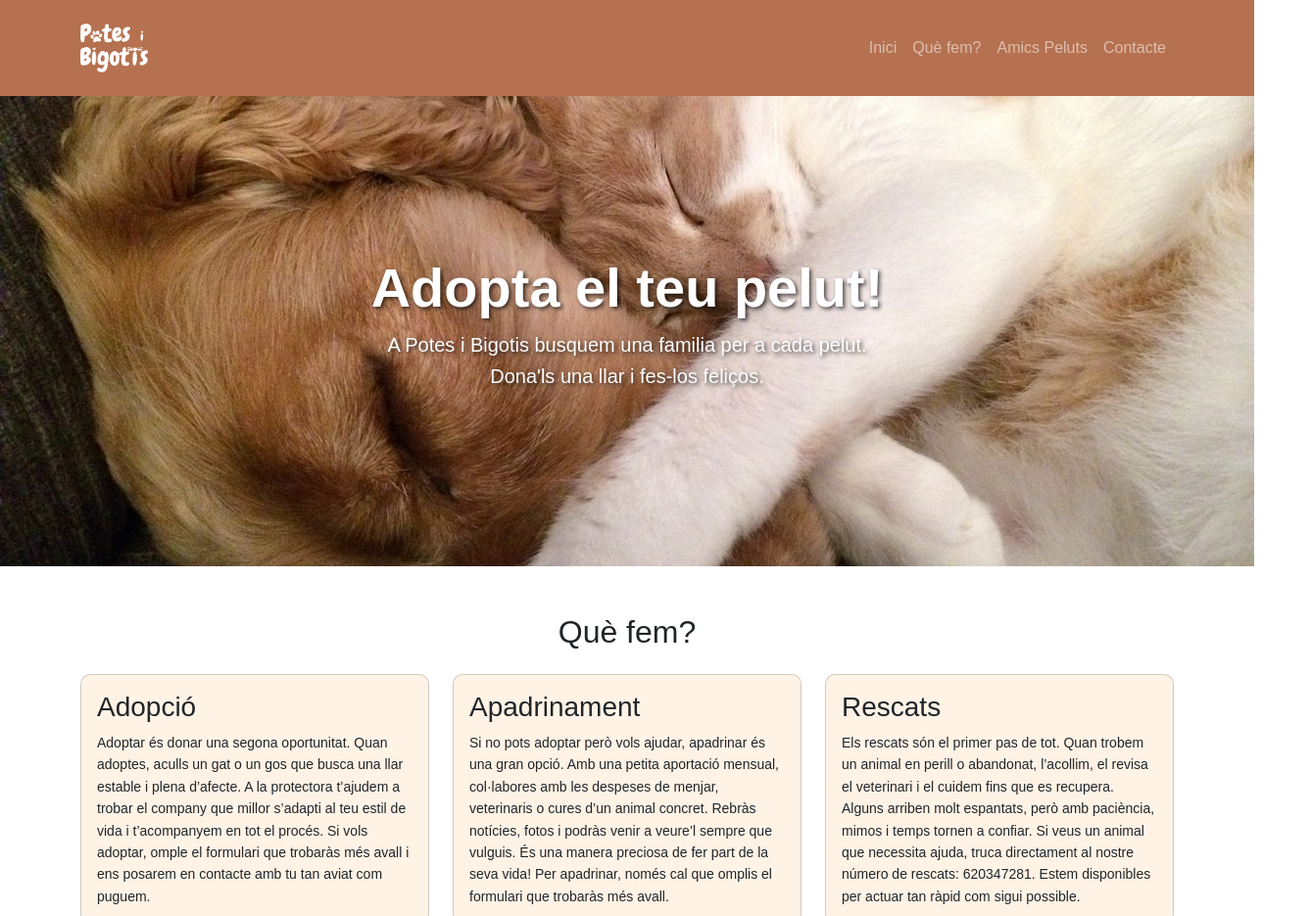
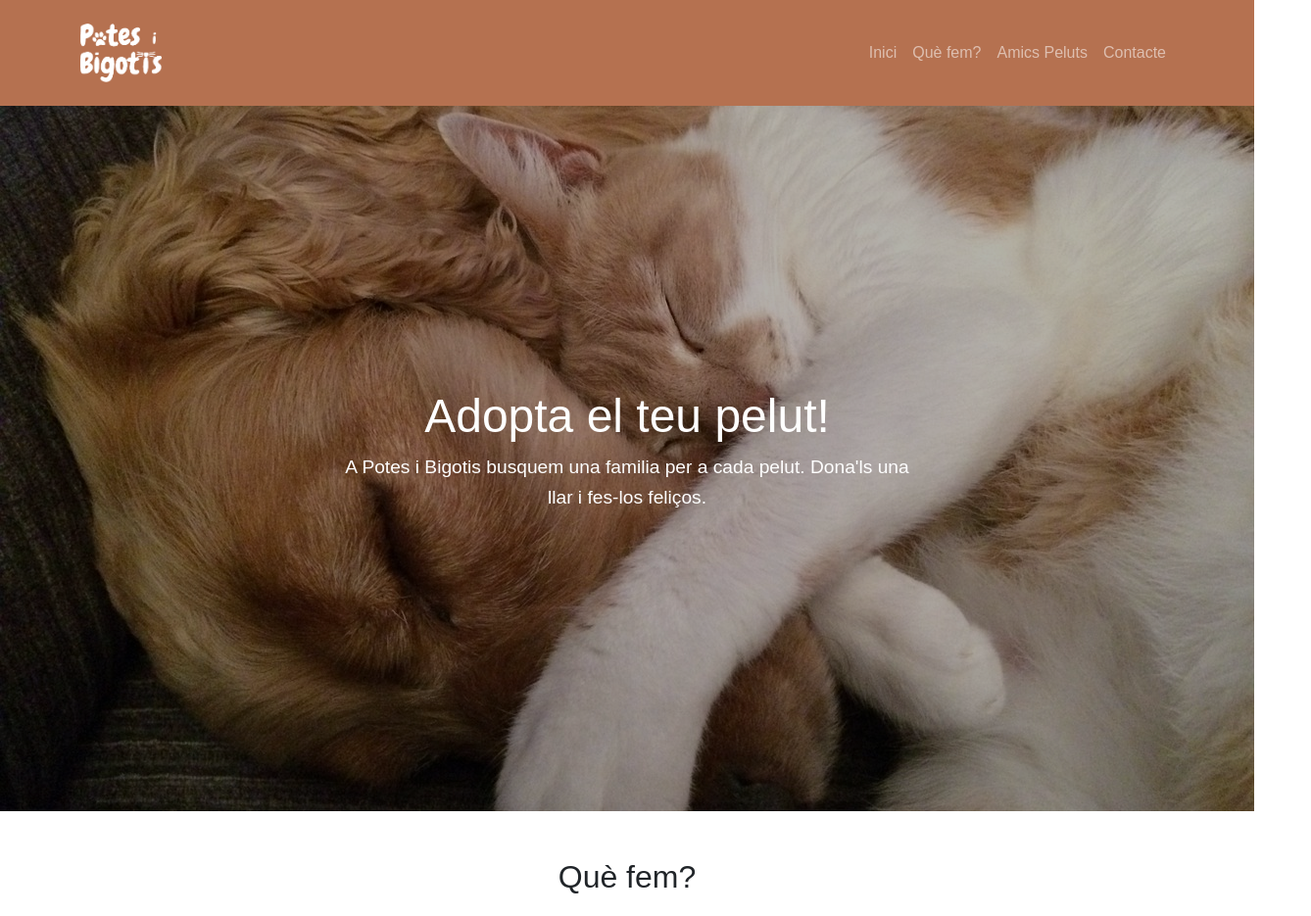
Before and after one commit to ainavictoriaserra-boop/PotesiBigotis, a plain HTML site: page index.html in a window 1280 px wide. Shown: the top 935 px of the page at 98% size, 1338 px wide, since content can reach past the window. Drawn offline with nearby package versions, Linux system fonts and the light colour scheme.

Commit message:
noves actualitzacions de css

```diff
--- a/css/cssweb.css
+++ b/css/cssweb.css
@@ -2,94 +2,122 @@ body {
     font-family: Arial, sans-serif;
     line-height: 1.6;
 }
-
 header {
     background: #b57150;
-    padding: 1rem 0; /* Padding base, Bootstrap ho gestiona responsivament */
+    padding: 16px;
     position: sticky;
     top: 0;
     z-index: 1000;
 }
-
 .navbar-brand {
     padding: 0;
+    margin-left: 0.001%; /*Marge esquerra*/
 }
-
 .logo-img {
-    height: 50px; /* Base; en mòbils es redueix amb classes si cal */
+    height: 60px; /* Mida del logo  */
     width: auto;
 }
-
 .navbar {
     padding: 0.5rem 0;
 }
-
 .navbar-nav {
-    margin-left: auto;
+    margin-left: auto; /*Menú centrat  */
+    text-align: center;
 }
-
-/* Hero - Sense alçada fixa; usa flex de Bootstrap */
 .hero {
     background: url('../fotosanimals/capçalera.jpg') no-repeat center center/cover;
+    padding: 100px 0; /* Ajusta el padding segons necessitats */
+    min-height: 90vh; /* Mantenim l'alçada especificada */
     display: flex;
-    align-items: center;
+    align-items: center; /* Centra verticalment el contingut */
+    justify-content: center; /* Centra horitzontalment el contingut */
     position: relative;
-    min-height: 60vh; /* Mínim flexible; Bootstrap ajusta amb padding */
 }
-
+.hero::before {
+    content: '';
+    position: absolute;
+    top: 0;
+    left: 0;
+    width: 100%;
+    height: 100%;
+    background: rgba(0, 0, 0, 0.3); /* Mantenim l'opacitat especificada */
+    z-index: 0; /* Darrere del contingut */
+}
+.hero-content {
+    position: relative;
+    z-index: 1; /* Assegura que el contingut estigui per sobre del fons */
+    display: flex;
+    justify-content: center; /* Centra el contingut dins de .hero-content */
+    width: 100%; /* Assegura que ocupi tot l'ample disponible */
+}
 .hero-text {
-    color: white;
-    text-shadow: 2px 2px 4px rgba(0, 0, 0, 0.7);
+    color: white; /* Color del text perquè contrasti amb la imatge */
+    max-width: 600px; /* Limita l'amplada del text per a millor llegibilitat */
+    text-align: center; /* Centra el text horitzontalment */
+    margin: auto; /* Centra el contenidor .hero-text dins del flexbox */
 }
-
+.hero-text h2 {
+    font-size: 3rem; /* Mida més gran per al títol */
+}
+.hero-text p {
+    font-size: 1.2rem; /* Mida més petita per al paràgraf */
+}
 .card {
     background: #fff3e6;
     border-radius: 10px;
 }
-
-/* Carrusel - Confia en .img-fluid de Bootstrap */
+/*Amics peluts*/
 .carousel-item img {
+    width: 250px;
+    margin: auto;
     border-radius: 10px;
-    margin: auto;
 }
-
-/* FAQ */
+/*Preguntes freqüents*/
 .faq {
     background: #ffe0cc;
 }
-
+.faq-placeholder {
+    min-height: 100px;
+    display: flex;
+    justify-content: center; /* Center the image horizontally */
+    align-items: right; /* Center the image vertically */
+}
+.faq-placeholder img {
+    max-height: 450px; /* Optional: Limit the maximum height to prevent oversized images */
+    object-fit: cover; /* Ensure the image covers the area without distortion */
+    border-radius: 5px; /* Optional: Match the rounded style of other elements */
+}
+@media (max-width: 767px) {
+    .faq-placeholder img {
+        margin-top: 1.5rem; /* Add margin above the FAQ image on mobile screens */
+    }
+}
 .accordion-button {
     background: #fff3e6;
     border-radius: 5px !important;
 }
-
 .accordion-body {
     background: #ffffff;
     border-radius: 5px;
 }
-
-/* Contacte */
 .contacte button {
     background: #b57150;
     color: white;
     border: none;
 }
-
 .contacte button:hover {
     background: #a56347;
 }
-
 footer {
     background: #b57150;
     color: white;
 }
-
 .socials a {
     color: white;
+    margin-right: 15px;
     text-decoration: none;
 }
-
-/* Carrusel fix */
+/* Per al carrusel, corregeix els items actius duplicats */
 .carousel-item:not(.active) {
     display: none;
 }
--- a/index.html
+++ b/index.html
@@ -5,18 +5,20 @@
     <meta name="viewport" content="width=device-width, initial-scale=1.0">
     <title>Potes i Bigotis</title>
     <link rel="icon" type="image/png" href="./fotosanimals/logoPB.png">
+
     <!-- Bootstrap CSS -->
     <link href="https://cdn.jsdelivr.net/npm/bootstrap@5.3.3/dist/css/bootstrap.min.css" rel="stylesheet" integrity="sha384-QWTKZyjpPEjISv5WaRU9OFeRpok6YctnYmDr5pNlyT2bRjXh0JMhjY6hW+ALEwIH" crossorigin="anonymous">
     <!-- Estils personalitzats -->
     <link rel="stylesheet" href="./css/cssweb.css">
 </head>
+
 <body>
     <!-- Capçalera -->
     <header>
         <nav class="navbar navbar-expand-lg navbar-dark">
             <div class="container">
                 <a class="navbar-brand" href="#">
-                    <img src="./fotosanimals/logoPB.png" alt="Logotip del refugi" class="logo-img">
+                  <img src="./fotosanimals/logoPB.png" alt="Logotip del refugi" class="logo-img">
                 </a>
                 <button class="navbar-toggler ms-auto" type="button" data-bs-toggle="collapse" data-bs-target="#navbarNav" aria-controls="navbarNav" aria-expanded="false" aria-label="Toggle navigation">
                     <span class="navbar-toggler-icon"></span>
@@ -33,15 +35,19 @@
         </nav>
     </header>
 
+
+
     <!-- Hero -->
-<section id="inici" class="hero py-4 py-lg-5">  <!-- Afegeix py-4 py-lg-5 per padding responsiu -->
+<section id="inici" class="hero">
     <div class="container hero-content">
-        <div class="hero-text text-center col-lg-6 mx-auto">  <!-- Afegeix col-lg-6 mx-auto per centrar i limitar amplada -->
-            <h2 class="display-4 fw-bold">Adopta el teu pelut!</h2>  <!-- display-4 per tipografia escalable -->
-            <p class="lead">A Potes i Bigotis busquem una familia per a cada pelut. Dona'ls una llar i fes-los feliços.</p>
+        <div class="hero-text text-center">
+            <h2>Adopta el teu pelut!</h2>
+            <p>A Potes i Bigotis busquem una familia per a cada pelut. Dona'ls una llar i fes-los feliços.</p>
         </div>
     </div>
 </section>
+
+
 
     <!-- Què fem -->
     <section id="queFem" class="info py-5">
@@ -49,28 +55,28 @@
             <h2 class="text-center mb-4">Què fem?</h2>
             <div class="row g-4">
                 <div class="col-md-4">
-                    <div class="card h-100 text-center text-md-start">
+                    <div class="card h-100 text-center">
                         <div class="card-body">
                             <h3 class="card-title">Adopció</h3>
-                            <p class="card-text small">Adoptar és donar una segona oportunitat. Quan adoptes, aculls un gat o un gos que busca una llar estable i plena d’afecte. A la protectora t’ajudem a trobar el company que millor s’adapti al teu estil de vida i t’acompanyem en tot el procés.
+                            <p class="card-text">Adoptar és donar una segona oportunitat. Quan adoptes, aculls un gat o un gos que busca una llar estable i plena d’afecte. A la protectora t’ajudem a trobar el company que millor s’adapti al teu estil de vida i t’acompanyem en tot el procés.
                             Si vols adoptar, omple el formulari que trobaràs més avall i ens posarem en contacte amb tu tan aviat com puguem.</p>
                         </div>
                     </div>
                 </div>
                 <div class="col-md-4">
-                    <div class="card h-100 text-center text-md-start">
+                    <div class="card h-100 text-center">
                         <div class="card-body">
                             <h3 class="card-title">Apadrinament</h3>
-                            <p class="card-text small">Si no pots adoptar però vols ajudar, apadrinar és una gran opció. Amb una petita aportació mensual, col·labores amb les despeses de menjar, veterinaris o cures d’un animal concret. Rebràs notícies, fotos i podràs venir a veure’l sempre que vulguis. És una manera preciosa de fer part de la seva vida!
+                            <p class="card-text">Si no pots adoptar però vols ajudar, apadrinar és una gran opció. Amb una petita aportació mensual, col·labores amb les despeses de menjar, veterinaris o cures d’un animal concret. Rebràs notícies, fotos i podràs venir a veure’l sempre que vulguis. És una manera preciosa de fer part de la seva vida!
                                 Per apadrinar, només cal que omplis el formulari que trobaràs més avall.</p>
                         </div>
                     </div>
                 </div>
                 <div class="col-md-4">
-                    <div class="card h-100 text-center text-md-start">
+                    <div class="card h-100 text-center">
                         <div class="card-body">
                             <h3 class="card-title">Rescats</h3>
-                            <p class="card-text small">Els rescats són el primer pas de tot. Quan trobem un animal en perill o abandonat, l’acollim, el revisa el veterinari i el cuidem fins que es recupera. Alguns arriben molt espantats, però amb paciència, mimos i temps tornen a confiar.
+                            <p class="card-text">Els rescats són el primer pas de tot. Quan trobem un animal en perill o abandonat, l’acollim, el revisa el veterinari i el cuidem fins que es recupera. Alguns arriben molt espantats, però amb paciència, mimos i temps tornen a confiar.
                                 Si veus un animal que necessita ajuda, truca directament al nostre número de rescats: 620347281. Estem disponibles per actuar tan ràpid com sigui possible.</p>
                         </div>
                     </div>
@@ -78,6 +84,8 @@
             </div>
         </div>
     </section>
+
+
 
     <!-- Amics Peluts (carrusel) -->
     <section id="amicsPeluts" class="amics py-5">
@@ -87,20 +95,20 @@
                 <div class="carousel-inner">
                     <div class="carousel-item active">
                         <img src="./fotosanimals/c2.jpg" alt="Gos en adopció" class="img-fluid mx-auto d-block">
-                        <div class="carousel-caption ">
-                            <p class="small">Nom: Toro<br>Edat: 4 anys<br>Descripció: Toro és un gos enèrgic que necessita espai per córrer i explorar.</p>
+                        <div class="carousel-caption">
+                            <p>Nom: Toro<br>Edat: 4 anys<br>Descripció: Toro és un gos enèrgic que necessita espai per córrer i explorar.</p>
                         </div>
                     </div>
                     <div class="carousel-item">
                         <img src="./fotosanimals/c3.jpg" alt="Gos en adopció" class="img-fluid mx-auto d-block">
-                        <div class="carousel-caption >
-                            <p class="small">Nom: Nuri<br>Edat: 1 any<br>Descripció: Nuri és un cadell juganer que està aprenent a socialitzar.</p>
+                        <div class="carousel-caption">
+                            <p>Nom: Nuri<br>Edat: 1 any<br>Descripció: Nuri és un cadell juganer que està aprenent a socialitzar.</p>
                         </div>
                     </div>
                     <div class="carousel-item">
                         <img src="./fotosanimals/c4.jpg" alt="Gos en adopció" class="img-fluid mx-auto d-block">
-                        <div class="carousel-caption ">
-                            <p class="small">Nom: Simba<br>Edat: 5 anys<br>Descripció: Simba és un gos veterà que busca una llar tranquil·la per gaudir dels seus últims anys.</p>
+                        <div class="carousel-caption">
+                            <p>Nom: Simba<br>Edat: 5 anys<br>Descripció: Simba és un gos veterà que busca una llar tranquil·la per gaudir dels seus últims anys.</p>
                         </div>
                     </div>
                 </div>
@@ -116,18 +124,19 @@
         </div>
     </section>
 
+
+
     <!-- Preguntes Freqüents -->
     <section class="faq py-5">
         <div class="container">
             <h2 class="text-center mb-4">Preguntes freqüents</h2>
             <div class="row">
-                <div class="col-md-6 faq-placeholder">
+                <div class="col-md-6">
                     <div class="accordion" id="faqAccordion">
                         <div class="accordion-item">
                             <h2 class="accordion-header">
                                 <button class="accordion-button" type="button" data-bs-toggle="collapse" data-bs-target="#faq1" aria-expanded="true" aria-controls="faq1">
                                     Com puc adoptar?
-
                                 </button>
                             </h2>
                             <div id="faq1" class="accordion-collapse collapse show" data-bs-parent="#faqAccordion">
@@ -140,7 +149,6 @@
                             <h2 class="accordion-header">
                                 <button class="accordion-button collapsed" type="button" data-bs-toggle="collapse" data-bs-target="#faq2" aria-expanded="false" aria-controls="faq2">
                                     Puc venir a veure els animals abans d’adoptar?
-
                                 </button>
                             </h2>
                             <div id="faq2" class="accordion-collapse collapse" data-bs-parent="#faqAccordion">
@@ -188,17 +196,17 @@
                     </div>
                 </div>
                 <div class="col-md-6 faq-placeholder">
-                    <img src="./fotosanimals/preguntesfreqüents.jpg" alt="Gos en adopció">
-                </div>
+                <img src="./fotosanimals/preguntesfreqüents.jpg" alt="Gos en adopció" class="img-fluid">
             </div>
         </div>
-    </section>
+    </div>
+</section>
 
     <!-- Formulari de contacte -->
     <section id="contacte" class="contacte py-5">
         <div class="container">
             <h2 class="text-center mb-4">Fiquem-nos en contacte</h2>
-            <form class="mx-auto w-100" style="max-width: 400px;">
+            <form class="mx-auto" style="max-width: 400px;">
                 <div class="mb-3">
                     <input type="text" class="form-control" name="nom" placeholder="Nom" required>
                 </div>
@@ -224,15 +232,16 @@
         <div class="container">
             <div class="row">
                 <div class="col-md-3 text-start">
-                    <p class="mb-0"><strong>TEL SOL RESCATS:</strong><br>620 347 281</p>
+                     <p class="mb-0"><strong>TEL. RESCATS: 620 347 281</strong></p>
+                     <p class="mb-0">info@potesibigotis.com</p>
+                     <p class="mb-0">Tel: 620 347 281</p>
                 </div>
                 <div class="col-md-6 text-center">
-                    <p class="mb-3">&copy; 2025 Potes i Bigotis | <a href="mailto:info@potesibigotis.com" class="text-white">info@potesibigotis.com</a> | Tel: 620 347 281</p>
                     <ul class="list-unstyled d-flex justify-content-center flex-wrap">
-                        <li class="me-3"><a href="#" class="text-white text-decoration-none">Ajuda</a></li>
                         <li class="me-3"><a href="#" class="text-white text-decoration-none">Política de cookies</a></li>
                         <li><a href="#" class="text-white text-decoration-none">Política de privacitat</a></li>
                     </ul>
+                    <p class="mb-3">Fet per: Aina Ortiz & Aina V. Serra</p>
                 </div>
                 <div class="col-md-3 text-end">
                     <p class="mb-2"><strong>Seguiu-nos:</strong></p>
```
